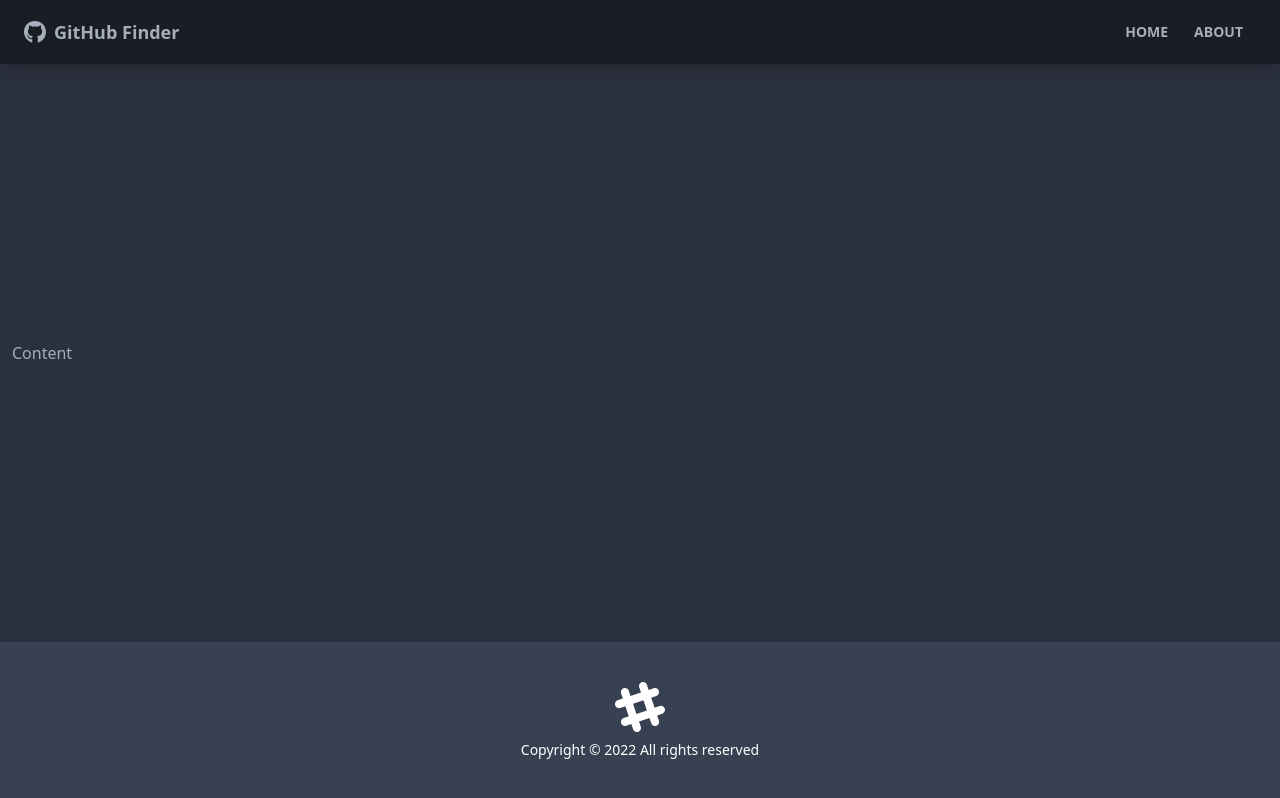
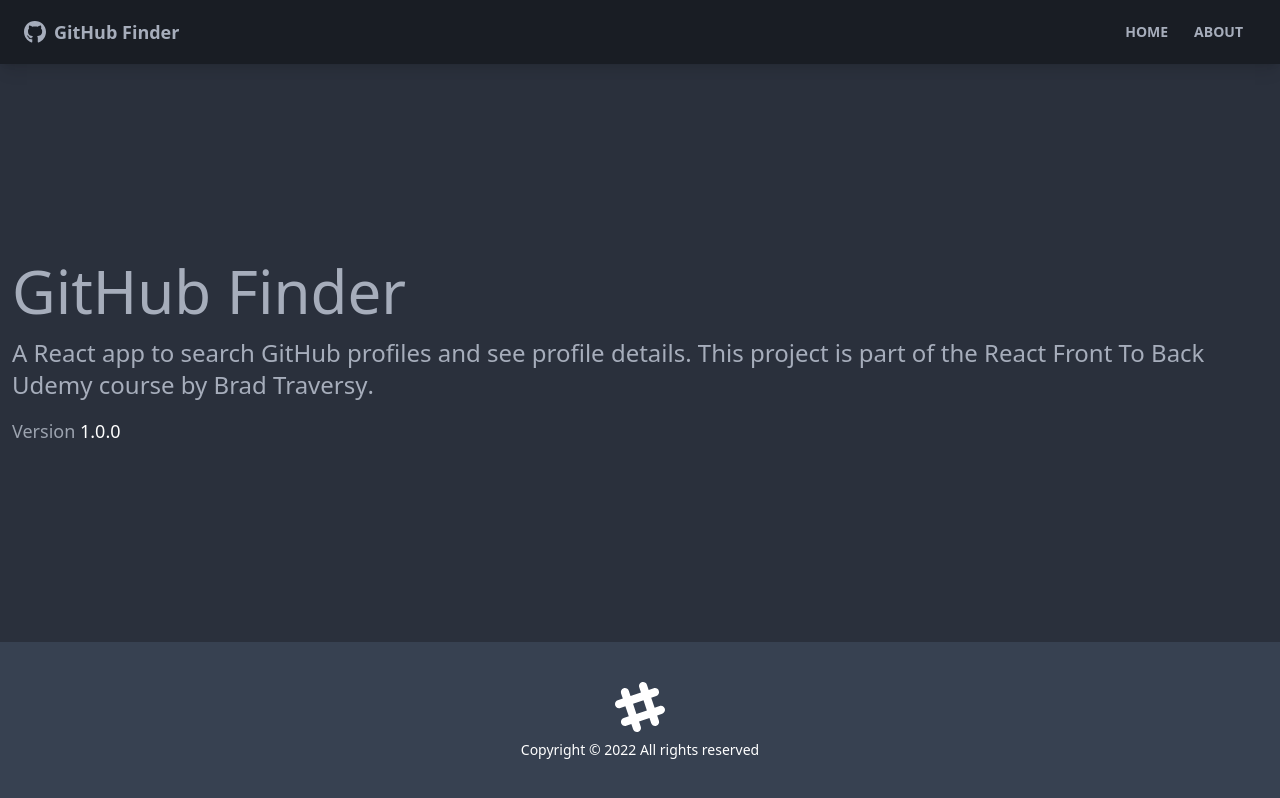
Before and after one commit to sabbir-ahmed12/react-github-finder, a React (Create React App) app: page /about in a window 1280 px wide. Built offline with nearby package versions, Linux system fonts and the light colour scheme.

Commit message:
Added the pages.

```diff
--- a/src/App.js
+++ b/src/App.js
@@ -1,4 +1,7 @@
-import { BrowserRouter as Router, Route } from "react-router-dom";
+import { BrowserRouter as Router, Routes, Route } from "react-router-dom";
+import Home from "./pages/Home";
+import About from "./pages/About";
+import NotFound from "./pages/NotFound";
 import Navbar from "./components/layout/Navbar";
 import Footer from "./components/layout/Footer";
 
@@ -7,7 +10,14 @@
     <Router>
       <div className="flex flex-col justify-between h-screen">
         <Navbar />
-        <main className="container mx-auto px-3 pb-12">Content</main>
+        <main className="container mx-auto px-3 pb-12">
+          <Routes>
+            <Route path="/" element={<Home />} />
+            <Route path="/about" element={<About />} />
+            <Route path="/notfound" element={<NotFound />} />
+            <Route path="/*" element={<NotFound />} />
+          </Routes>
+        </main>
         <Footer />
       </div>
     </Router>
--- /dev/null
+++ b/src/pages/About.jsx
@@ -0,0 +1,25 @@
+const About = () => {
+  return (
+    <div>
+      <h1 className="text-6xl mb-4">GitHub Finder</h1>
+      <p className="mb-4 text-2xl font-light">
+        A React app to search GitHub profiles and see profile details. This
+        project is part of the
+        <a href="https://www.udemy.com/course/modern-react-front-to-back/">
+          {" "}
+          React Front To Back
+        </a>{" "}
+        Udemy course by
+        <strong>
+          <a href="https://traversymedia.com"> Brad Traversy</a>
+        </strong>
+        .
+      </p>
+      <p className="text-lg text-gray-400">
+        Version <span className="text-white">1.0.0</span>
+      </p>
+    </div>
+  );
+};
+
+export default About;
--- /dev/null
+++ b/src/pages/Home.jsx
@@ -0,0 +1,9 @@
+const Home = () => {
+  return (
+    <div>
+      <h1 className="text-6xl">Welcome</h1>
+    </div>
+  );
+};
+
+export default Home;
--- /dev/null
+++ b/src/pages/NotFound.jsx
@@ -0,0 +1,21 @@
+import { FaHome } from "react-icons/fa";
+import { Link } from "react-router-dom";
+
+const NotFound = () => {
+  return (
+    <div className="hero">
+      <div className="text-center hero-content">
+        <div className="mx-w-lg">
+          <h1 className="text-8xl font-bold mb-8">Oops!</h1>
+          <p className="text-5xl mb-8">404 - Page not found!</p>
+          <Link to="/" className="btn btn-primary btn-lg">
+            <FaHome className="mr-2" />
+            Back To Home
+          </Link>
+        </div>
+      </div>
+    </div>
+  );
+};
+
+export default NotFound;
```
